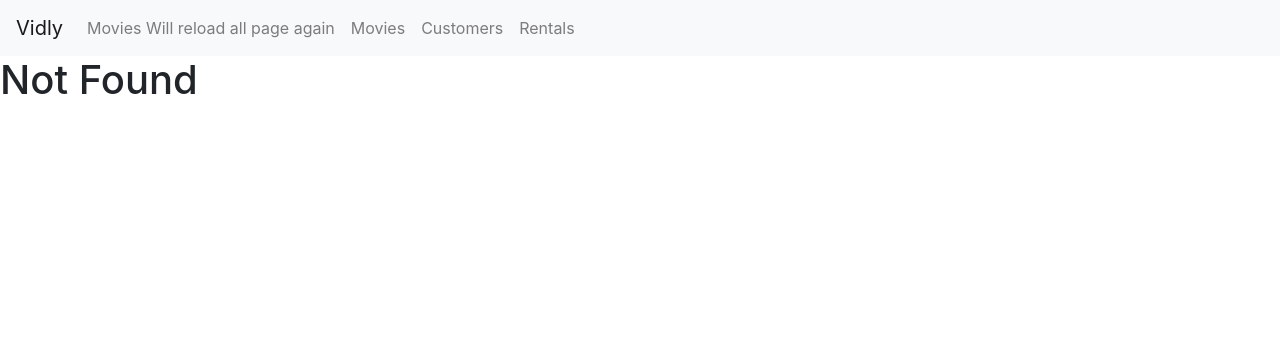
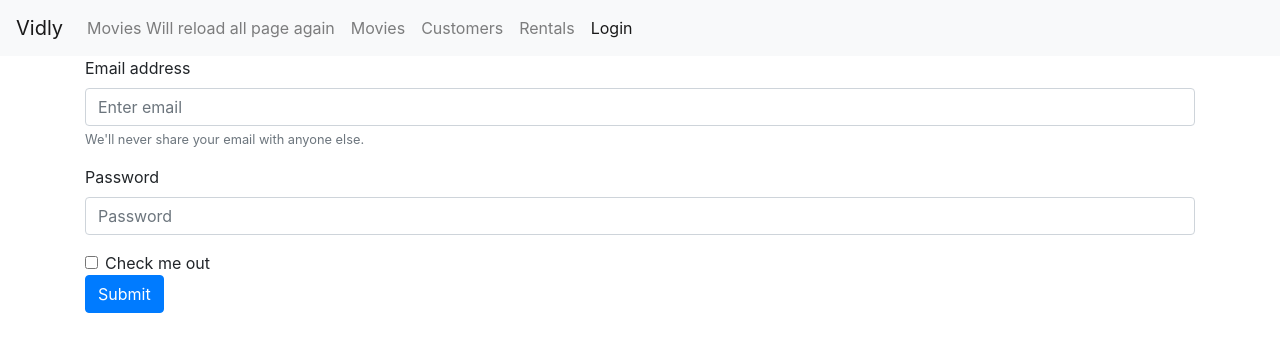
Before and after one commit to ahmadhori/react-movies-list, a React (Create React App) app: page /login in a window 1280 px wide. Before the commit this address led to /not-found. Shown: the top 352 px of the page. Built offline with nearby package versions, Linux system fonts and the light colour scheme.

Commit message:
Added login component

```diff
--- a/src/components/common/navBar.jsx
+++ b/src/components/common/navBar.jsx
@@ -32,6 +32,9 @@ const NavBar = () => {
                     <NavLink className="nav-item nav-link" to="/rentals">
                         Rentals
                     </NavLink>
+                    <NavLink className="nav-item nav-link" to="/login">
+                        Login
+                    </NavLink>
                 </div>
             </div>
         </nav>
--- /dev/null
+++ b/src/components/login.jsx
@@ -0,0 +1,38 @@
+import React, { Component } from "react";
+
+class Login extends Component {
+    constructor(props) {
+        super(props);
+        this.state = {};
+    }
+    render() {
+        return (
+            <div>
+                <form>
+                    <div className="form-group">
+                        <label htmlFor="exampleInputEmail1">Email address</label>
+                        <input type="email" className="form-control" id="exampleInputEmail1" aria-describedby="emailHelp" placeholder="Enter email" />
+                        <small id="emailHelp" className="form-text text-muted">
+                            We'll never share your email with anyone else.
+                        </small>
+                    </div>
+                    <div className="form-group">
+                        <label htmlFor="exampleInputPassword1">Password</label>
+                        <input type="password" className="form-control" id="exampleInputPassword1" placeholder="Password" />
+                    </div>
+                    <div className="form-check">
+                        <input type="checkbox" className="form-check-input" id="exampleCheck1" />
+                        <label className="form-check-label" htmlFor="exampleCheck1">
+                            Check me out
+                        </label>
+                    </div>
+                    <button type="submit" className="btn btn-primary">
+                        Submit
+                    </button>
+                </form>
+            </div>
+        );
+    }
+}
+
+export default Login;
--- a/src/index.js
+++ b/src/index.js
@@ -12,12 +12,14 @@ import Rentals from "./components/rentals";
 import Main from "./components/home";
 import MovieDetails from "./components/movieDetails";
 import NotFound from "./components/notFound";
+import Login from "./components/login";
 
 ReactDOM.render(
     <BrowserRouter>
         <NavBar />
-        <div className="content">
+        <main className="container">
             <Switch>
+                <Route path="/login" component={Login} />
                 <Route path="/movies/:id/:name?" component={MovieDetails} />
                 <Route path="/movies" component={Movies} />
                 <Route path="/customers" component={Customers} />} />
@@ -26,7 +28,7 @@ ReactDOM.render(
                 <Route path="/not-found" component={NotFound} />
                 <Redirect to="/not-found" component={Main} />
             </Switch>
-        </div>
+        </main>
     </BrowserRouter>,
     document.getElementById("root")
 );
```
